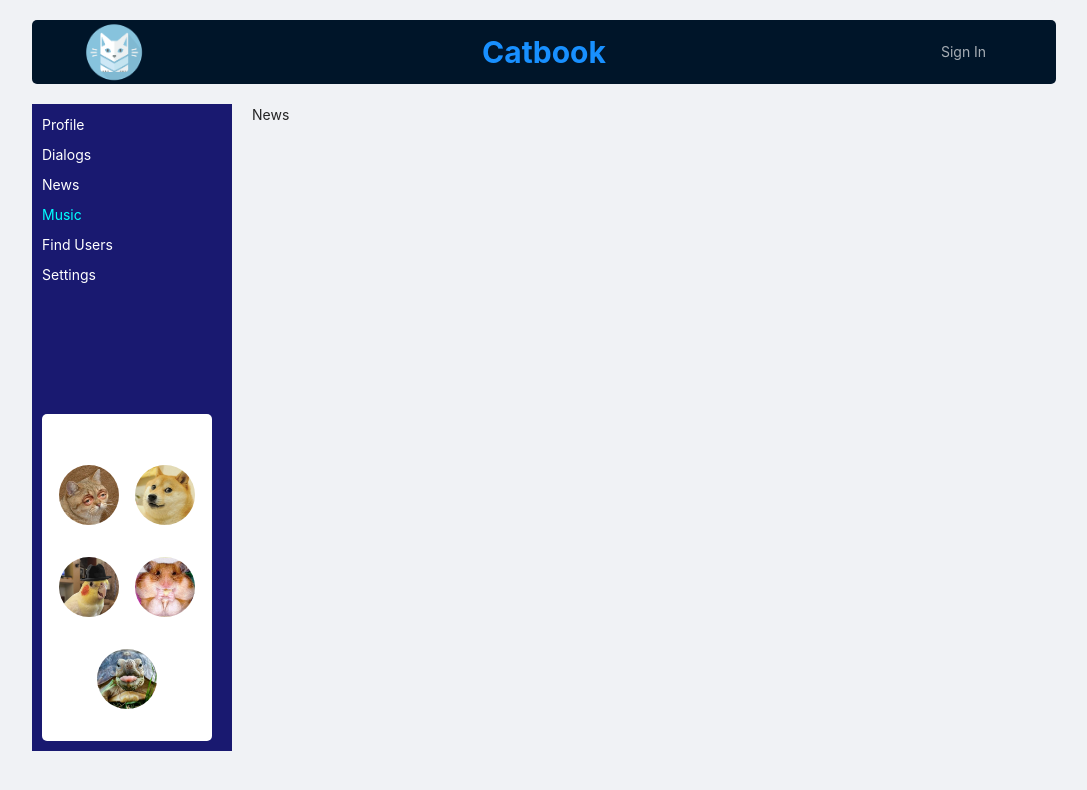
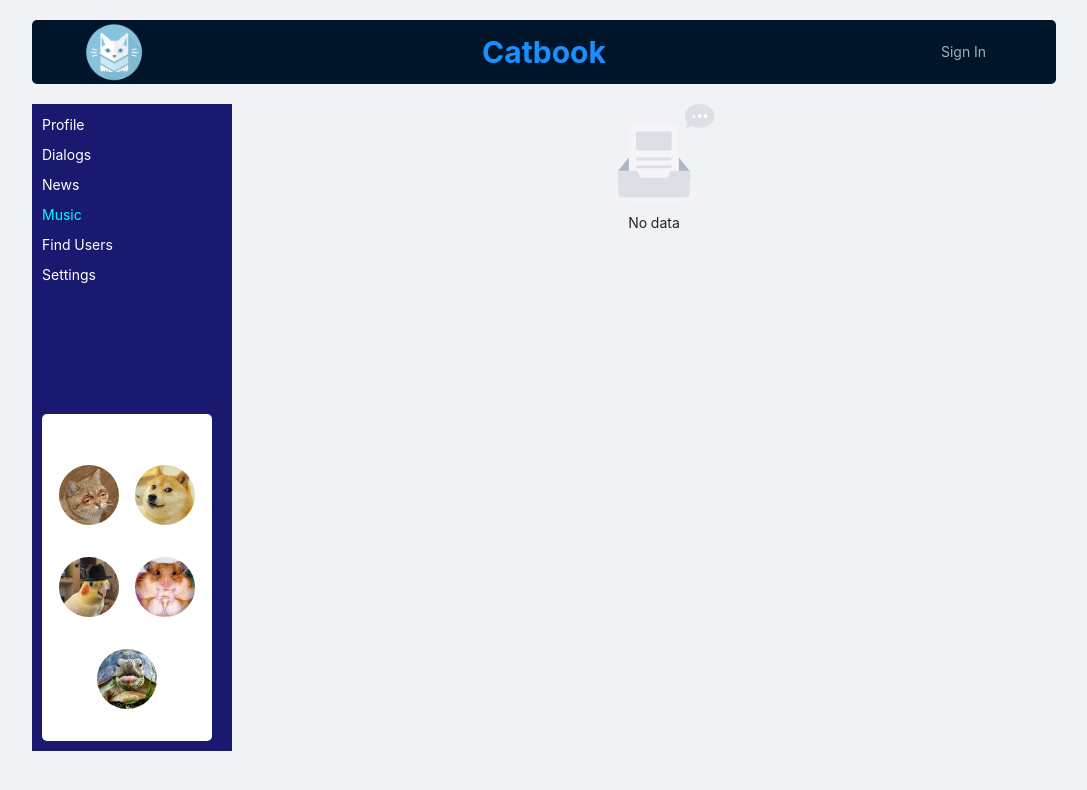
Before and after one commit to TonyBNK/social_network_ts, a React (Create React App) app: page /music in a window 1280 px wide. Shown: the top 790 px of the page, without its empty margins (96-1183 px from the left). Built offline with nearby package versions, Linux system fonts and the light colour scheme; no server answers.

Commit message:
100. Added empty data pages UI.

```diff
--- a/src/components/Music/Music.tsx
+++ b/src/components/Music/Music.tsx
@@ -1,10 +1,7 @@
 import React from "react";
-import c from './Music.module.css';
+import { Empty } from 'antd';
+
 
 export const Music = () => {
-    return (
-        <div>
-            Music
-        </div>
-    );
+    return <Empty/>
 };
--- a/src/components/News/News.tsx
+++ b/src/components/News/News.tsx
@@ -1,10 +1,7 @@
 import React from "react";
-import c from './News.module.css';
+import { Empty } from 'antd';
+
 
 export const News = () => {
-    return (
-        <div>
-            News
-        </div>
-    );
+    return <Empty/>
 };
--- a/src/components/Settings/Settings.tsx
+++ b/src/components/Settings/Settings.tsx
@@ -1,10 +1,7 @@
 import React from "react";
-import c from './Settings.module.css';
+import { Empty } from 'antd';
+
 
 export const Settings = () => {
-    return (
-        <div>
-            Settings
-        </div>
-    );
+    return <Empty/>;
 };
```
Also changed, not shown: src/components/Music/Music.module.css (deleted), src/components/News/News.module.css (deleted), src/components/Settings/Settings.module.css (deleted).
